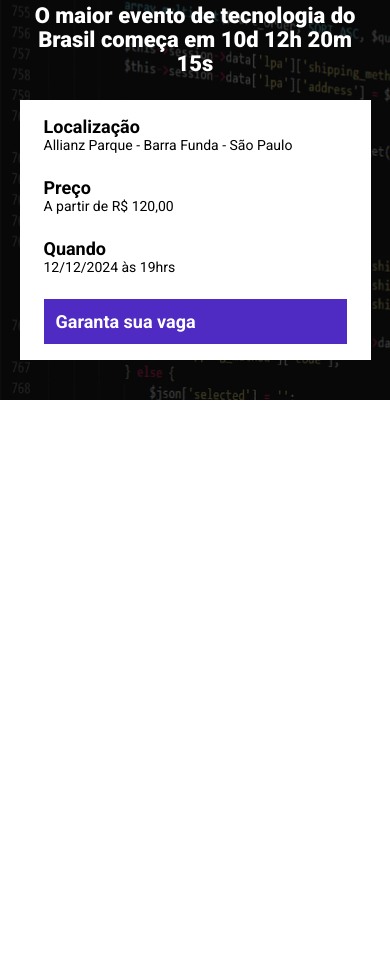
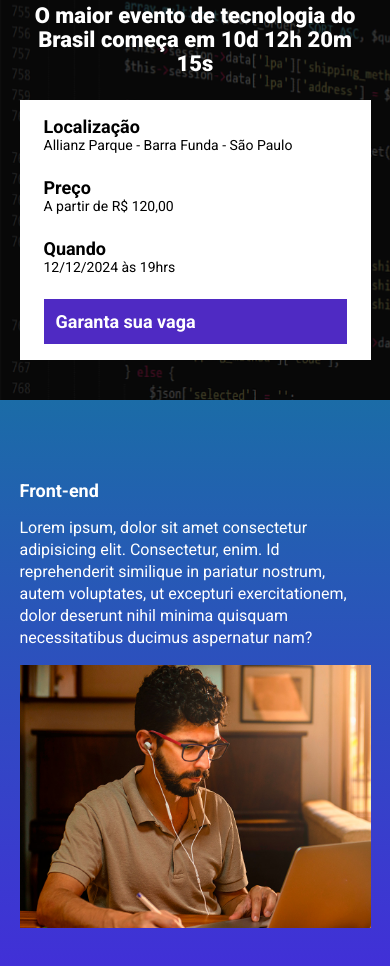
Before and after one commit to david-pr0/ebac_tech_talks, a website built with Parcel: page src/index.html in a window 390 px wide. Shown: the part 100-1066 px from the top of the page. Before the commit the page ends 844 px from the top, so only its background shows below. Built offline with nearby package versions, Linux system fonts and the light colour scheme.

Commit message:
criando primeira seção

```diff
--- a/src/index.html
+++ b/src/index.html
@@ -37,6 +37,16 @@
             </div>
         </div>
     </header>
+
+    <section class="event">
+        <div class="container">
+            <div class="event__details">
+                <h2 class="event__details__title">Front-end</h2>
+                <p class="event__details__description">Lorem ipsum, dolor sit amet consectetur adipisicing elit. Consectetur, enim. Id reprehenderit similique in pariatur nostrum, autem voluptates, ut excepturi exercitationem, dolor deserunt nihil minima quisquam necessitatibus ducimus aspernatur nam?</p>
+            </div>
+            <img class="event__image" src="./images/frontend.png" alt="Front-end">
+        </div>
+    </section>
     <script src="./scripts/main.js"></script>
 </body>
 </html>
--- /dev/null
+++ b/src/styles/_event.scss
@@ -0,0 +1,39 @@
+.event {
+    padding: 80px 0;
+    background-image: linear-gradient(#1B6CA7, #442BDB);
+    .container {
+        display: flex;
+    }
+
+    &__image {
+        max-width: 360px;
+    }
+
+    &__details {
+        margin-right: 40px;
+        &__title {
+            font-size: 18px;
+            font-weight: bold;
+            margin-bottom: 16px;
+        }
+
+        &__description {
+            line-height: 22px;
+        }
+    }
+
+    @media (max-width: 640px) {
+        .container {
+            display: block;
+        }
+
+        &__image {
+            width: 100%;
+        }
+
+        &__details {
+            margin-right: 0;
+            margin-bottom: 16px;
+        }
+    }
+}
--- a/src/styles/main.scss
+++ b/src/styles/main.scss
@@ -1,6 +1,7 @@
 @use 'hero';
 @use './components/infos_bar';
 @use './components/buttons';
+@use 'event';
 
 * {
     margin: 0;
```
